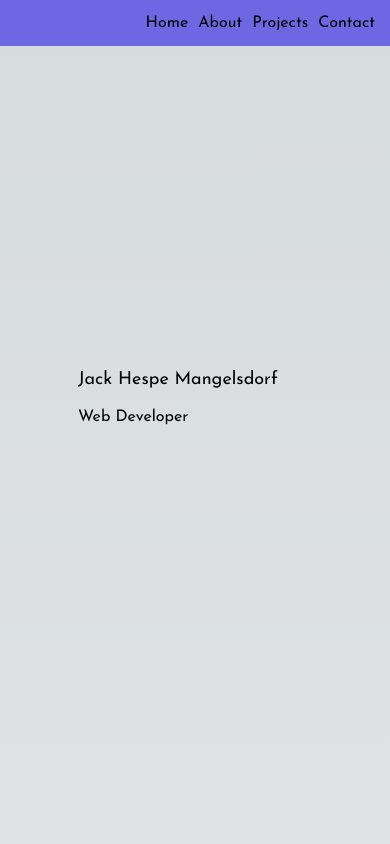
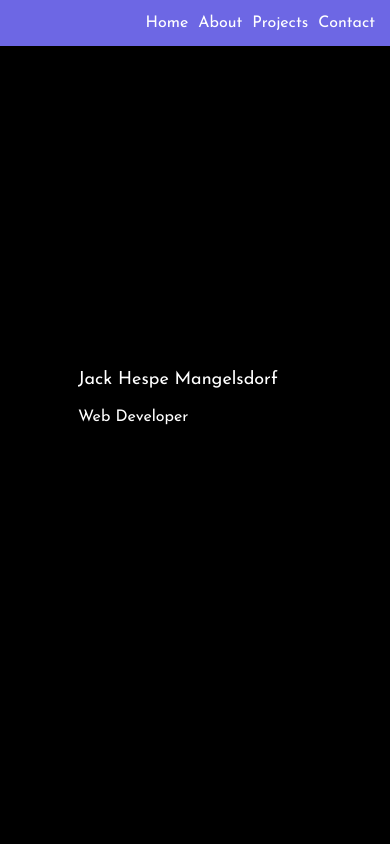
Before and after one commit to Jangelsdork/portfolio-page, a Next.js app: page / in a window 390 px wide. Shown: the top 844 px of the page. Built offline with nearby package versions, Linux system fonts and the light colour scheme.

Commit message:
Bug fix: style sheet not loading on some mobile devices

```diff
--- a/src/app/globals.css
+++ b/src/app/globals.css
@@ -17,9 +17,9 @@
     'Roboto Mono', 'Oxygen Mono', 'Ubuntu Monospace', 'Source Code Pro',
     'Fira Mono', 'Droid Sans Mono', 'Courier New', monospace;
 
-  --foreground-rgb: 0, 0, 0;
-  --background-start-rgb: 214, 219, 220;
-  --background-end-rgb: 255, 255, 255;
+    --foreground-rgb: 255, 255, 255;
+    --background-start-rgb: 0, 0, 0;
+    --background-end-rgb: 0, 0, 0;
 
   --primary-glow: conic-gradient(
     from 180deg at 50% 50%,
@@ -52,7 +52,7 @@
   --card-border-rgb: 131, 134, 135;
 }
 
-@media (prefers-color-scheme: dark) {
+/* @media (prefers-color-scheme: dark) {
   :root {
     --foreground-rgb: 255, 255, 255;
     --background-start-rgb: 0, 0, 0;
@@ -60,7 +60,7 @@
 
 
   }
-}
+} */
 
 * {
   box-sizing: border-box;
```
